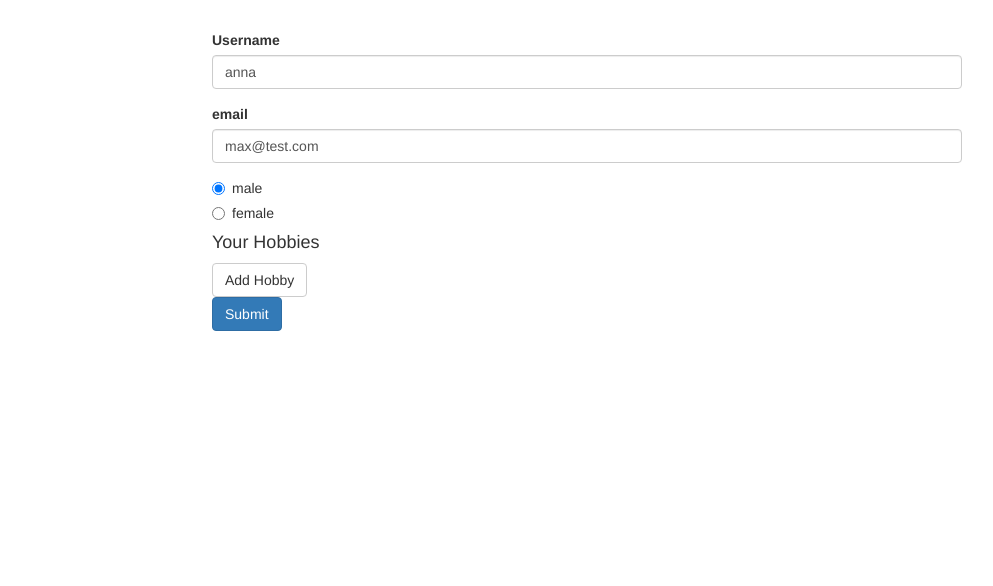
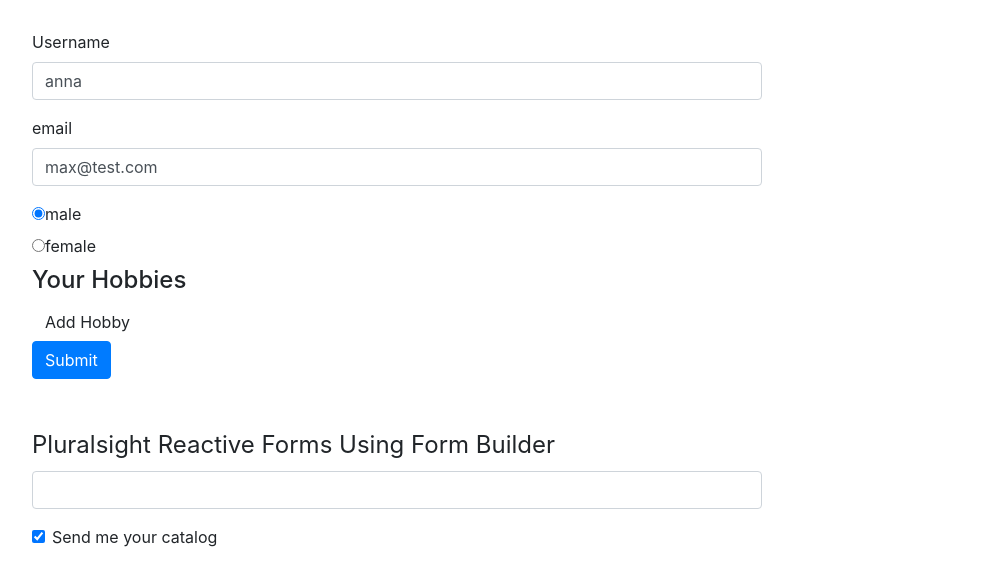
Before and after one commit to techraiders/reactive-forms, an Angular app: page / in a window 1280 px wide. Shown: the top 586 px of the page, without its empty margins (53-1046 px from the left). Built offline with nearby package versions, Linux system fonts and the light colour scheme.

Commit message:
Creates pluralsight component with reactive form and basic validators.

```diff
--- a/package.json
+++ b/package.json
@@ -3,7 +3,7 @@
   "version": "0.0.0",
   "scripts": {
     "ng": "ng",
-    "start": "ng serve --open",
+    "start": "ng serve",
     "build": "ng build",
     "test": "ng test",
     "lint": "ng lint",
@@ -20,7 +20,7 @@
     "@angular/platform-browser": "^6.0.0",
     "@angular/platform-browser-dynamic": "^6.0.0",
     "@angular/router": "^6.0.0",
-    "bootstrap": "3.3.7",
+    "bootstrap": "^4.2.1",
     "core-js": "^2.5.4",
     "rxjs": "^6.0.0",
     "rxjs-compat": "^6.1.0",
--- a/src/app/app.component.html
+++ b/src/app/app.component.html
@@ -77,4 +77,10 @@
       </form>
     </div>
   </div>
+
+  <div class="row my-5">
+    <div class="col-md-8 col-md-offset-2">
+      <app-pluralsight></app-pluralsight>
+    </div>
+  </div>
 </div>
--- a/src/app/app.module.ts
+++ b/src/app/app.module.ts
@@ -4,10 +4,12 @@
 import { HttpModule } from '@angular/http';
 
 import { AppComponent } from './app.component';
+import { PluralsightComponent } from './pluralsight/pluralsight.component';
 
 @NgModule({
   declarations: [
-    AppComponent
+    AppComponent,
+    PluralsightComponent
   ],
   imports: [
     BrowserModule,
--- /dev/null
+++ b/src/app/pluralsight/pluralsight.component.html
@@ -0,0 +1,18 @@
+<form [formGroup]="customerForm">
+  <legend>Pluralsight Reactive Forms Using Form Builder</legend>
+  <div class="form-group">
+    <input type="text" class="form-control" formControlName="firstName" />
+  </div>
+
+  <div class="form-check">
+    <label class="form-check-label">
+      <input
+        type="checkbox"
+        class="form-check-input"
+        value="true"
+        formControlName="sendCatalog"
+      />
+      Send me your catalog
+    </label>
+  </div>
+</form>
--- /dev/null
+++ b/src/app/pluralsight/pluralsight.component.ts
@@ -0,0 +1,27 @@
+import { Component, OnInit } from "@angular/core";
+import { FormBuilder, Validators } from "@angular/forms";
+
+@Component({
+  selector: "app-pluralsight",
+  templateUrl: "./pluralsight.component.html",
+  styleUrls: ["./pluralsight.component.css"]
+})
+export class PluralsightComponent implements OnInit {
+  customerForm;
+  constructor(private fb: FormBuilder) {
+    /* this.customerForm = this.fb.group({
+      firstName: "",
+      sendCatalog: true
+    }); */
+    /* this.customerForm = this.fb.group({
+      firstName: { value: "n/a", disabled: false },
+      sendCatalog: { value: true, disabled: false }
+    }); */
+    this.customerForm = this.fb.group({
+      firstName: ["", Validators.required, Validators.minLength(3)],
+      sendCatalog: [true]
+    });
+  }
+
+  ngOnInit() {}
+}
```
Also changed, not shown: src/app/pluralsight/pluralsight.component.css (added), 2 other files (tests, documents, lock files or other folders).
